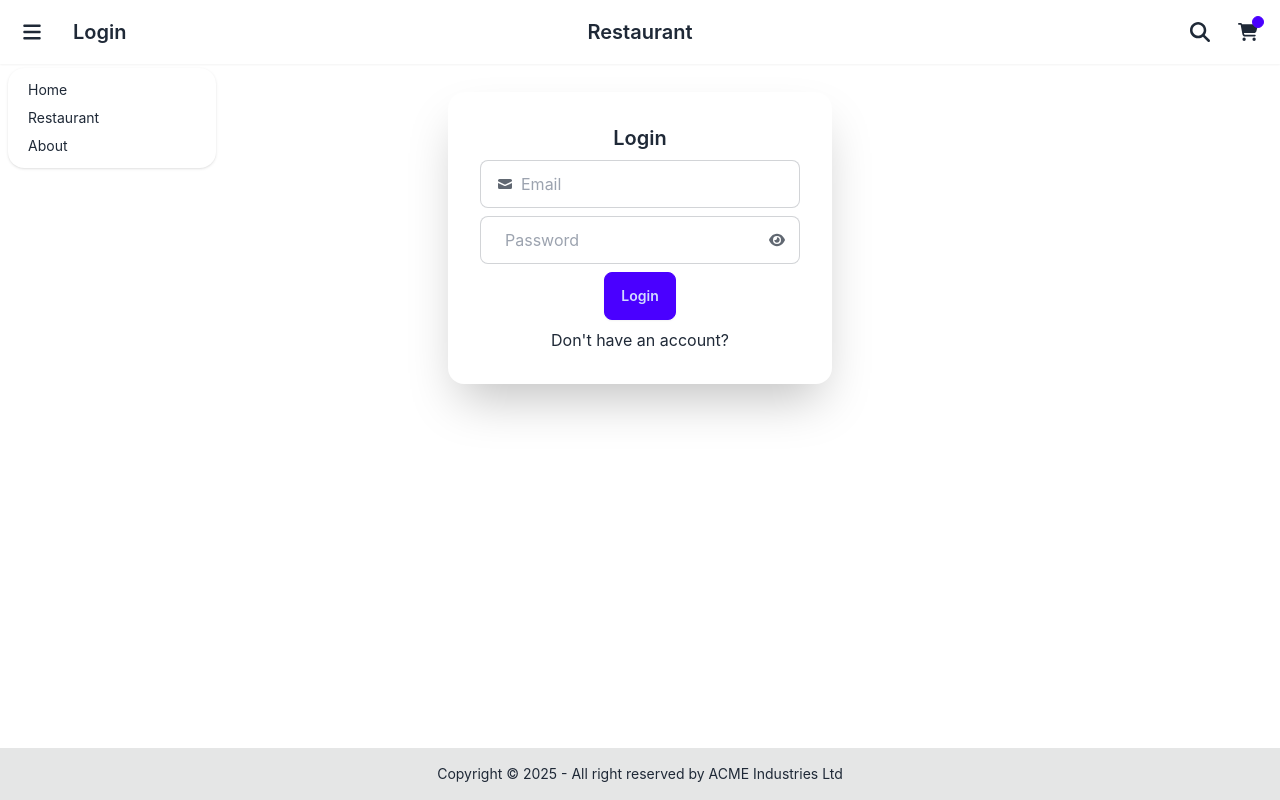
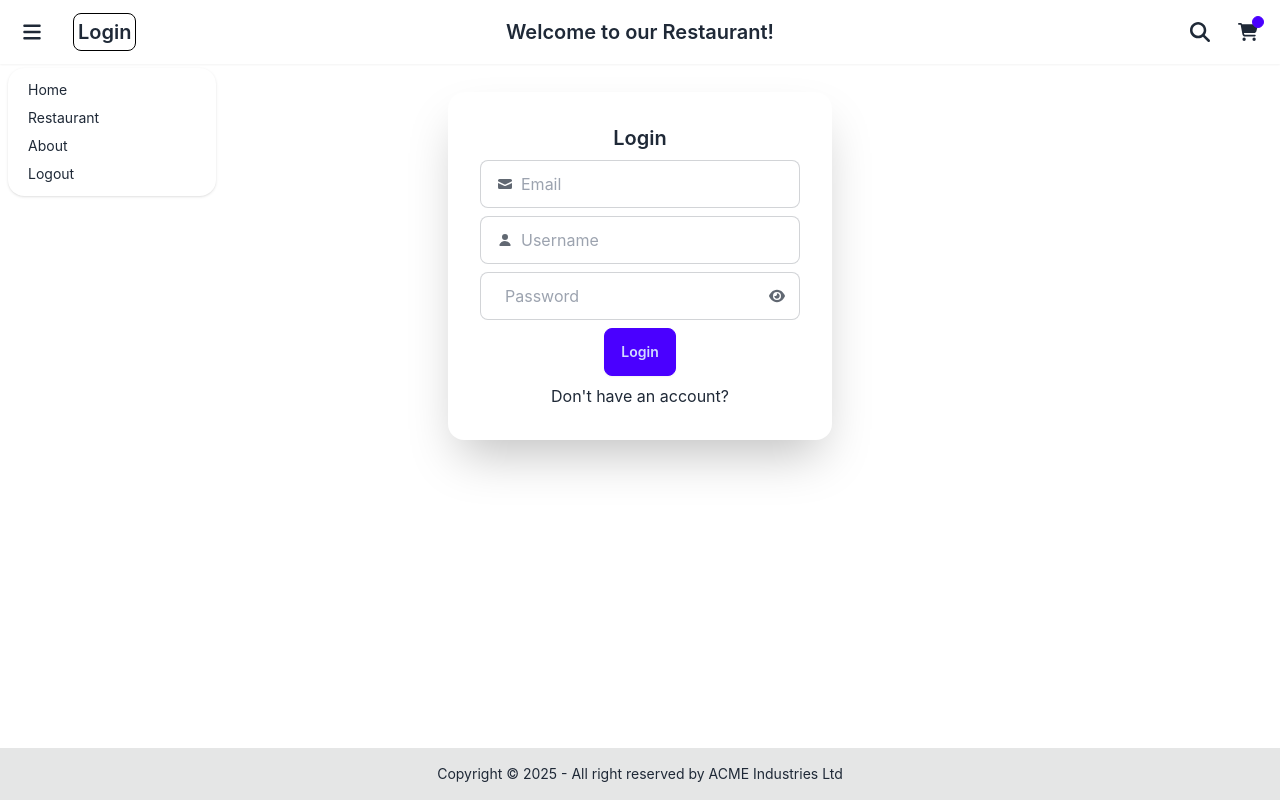
Before and after one commit to khushidhakad114/React, a React (Create React App) app: page /login in a window 1280 px wide. Both pictures are taken after a click on the button 32 px from the left and 32 px from the top of the page. Built offline with nearby package versions, Linux system fonts and the light colour scheme.

Commit message:
useselector

```diff
--- a/src/components/Login.js
+++ b/src/components/Login.js
@@ -6,7 +6,7 @@ import { FontAwesomeIcon } from "@fortawesome/react-fontawesome";
 import { faEye, faEyeSlash } from "@fortawesome/free-solid-svg-icons";
 import { useNavigate } from "react-router-dom";
 import { checkValidate } from "./utils/checkValidate";
-import { useDispatch } from "react-redux";
+import { useDispatch, useSelector } from "react-redux";
 import { loginAction } from "../redux/createSlice";
 
 const Login = () => {
@@ -25,6 +25,7 @@ const Login = () => {
   const handleSubmitButton = async () => {
     const email = emailref.current.value;
     const password = passwordref.current.value;
+    const username = usernameref.current.value;
     const message = checkValidate(
       emailref.current.value,
       passwordref.current.value
@@ -36,7 +37,7 @@ const Login = () => {
     setMessage("");
     if (login) {
       try {
-        await createUserWithEmailAndPassword(auth, email, password);
+        await createUserWithEmailAndPassword(auth, email, password, username);
         alert("Signup successful!");
       } catch (err) {
         console.log(err.message);
@@ -44,10 +45,15 @@ const Login = () => {
       }
     } else {
       try {
-        const user = await signInWithEmailAndPassword(auth, email, password);
+        const user = await signInWithEmailAndPassword(
+          auth,
+          email,
+          password,
+          username
+        );
         console.log(user);
         alert("Login successful!");
-        dispatch(loginAction(user));
+        dispatch(loginAction({ email: user.user.email, username: username }));
         navigate("/restaurants");
       } catch (err) {
         console.log(err.message);
@@ -80,7 +86,6 @@ const Login = () => {
               ref={emailref}
             />
           </label>
-          {login && (
           <label className="input input-bordered flex items-center gap-2">
             <svg
               xmlns="http://www.w3.org/2000/svg"
@@ -97,7 +102,6 @@ const Login = () => {
               ref={usernameref}
             />
           </label>
-          )}
           <label className="input input-bordered flex items-center gap-2">
             <svg
               xmlns="http://www.w3.org/2000/svg"
--- a/src/components/Navbar.js
+++ b/src/components/Navbar.js
@@ -6,8 +6,13 @@ import {
   faShoppingCart,
 } from "@fortawesome/free-solid-svg-icons";
 import { useNavigate } from "react-router-dom";
+import { useDispatch, useSelector } from "react-redux";
+import { logout } from "../redux/createSlice";
+import Restaurant from "./Restaurant";
 
 const Navbar = () => {
+  const username = useSelector((store) => store?.userSlice?.user?.username);
+  const dispatch = useDispatch();
   const navigate = useNavigate();
   return (
     <>
@@ -52,10 +57,21 @@ const Navbar = () => {
                   About
                 </a>
               </li>
+              <li>
+                <a
+                  onClick={() => {
+                    dispatch(logout());
+                    navigate("/login");
+                  }}
+                >
+                  Logout
+                </a>
+              </li>
             </ul>
           </div>
           <div className="btn btn-ghost text-xl">
             <button
+              className="border border-black rounded-lg p-1"
               onClick={() => {
                 navigate("/login");
               }}
@@ -65,7 +81,9 @@ const Navbar = () => {
           </div>
         </div>
         <div className="navbar-center">
-          <a className="btn btn-ghost text-xl">Restaurant</a>
+          <a className="btn btn-ghost text-xl">
+            Welcome {username} to our Restaurant!
+          </a>
         </div>
         <div className="navbar-end">
           <button className="btn btn-ghost btn-circle">
--- a/src/redux/createSlice.js
+++ b/src/redux/createSlice.js
@@ -3,7 +3,7 @@ import { createSlice } from "@reduxjs/toolkit";
 const userSlice = createSlice({
   name: "user",
   initialState: {
-    user: "guest",
+    user: null,
   },
   reducers: {
     loginAction: (state, action) => {
```
Lines whose indentation alone changed are shown as unchanged.
